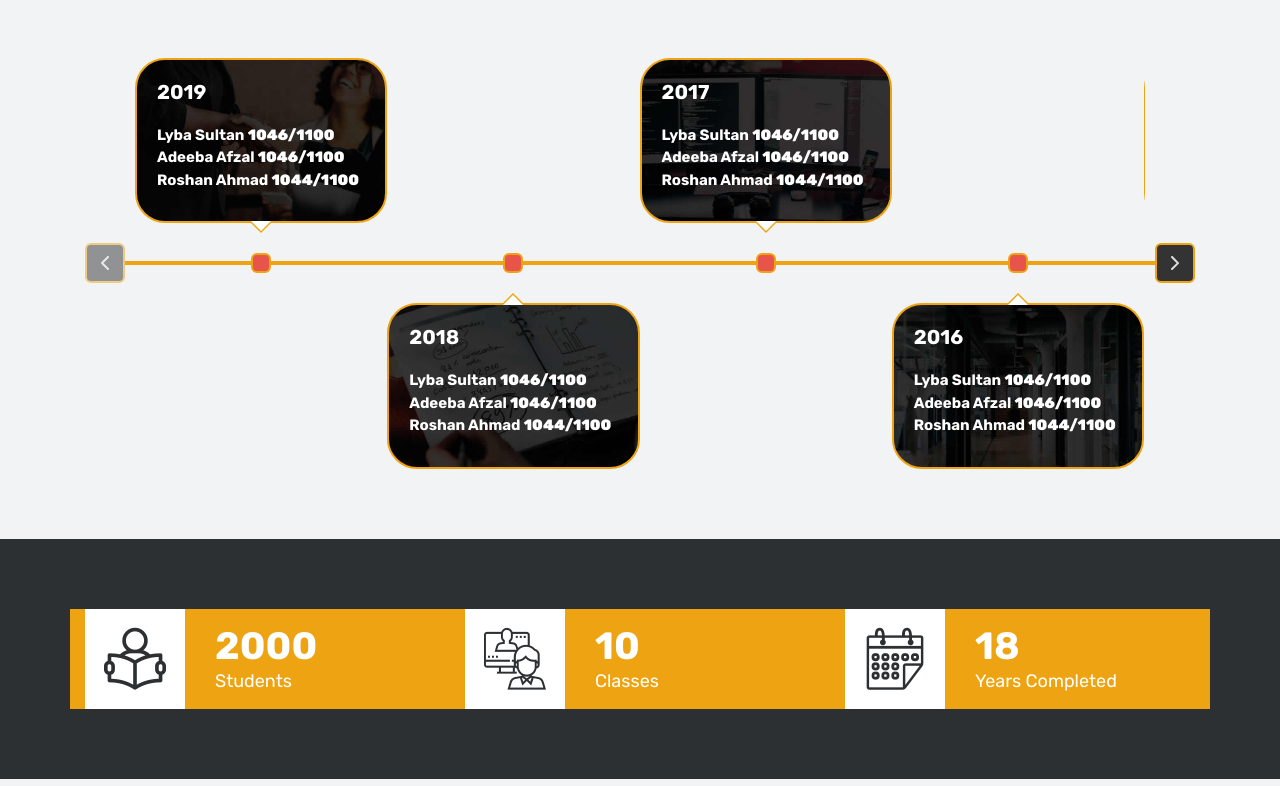
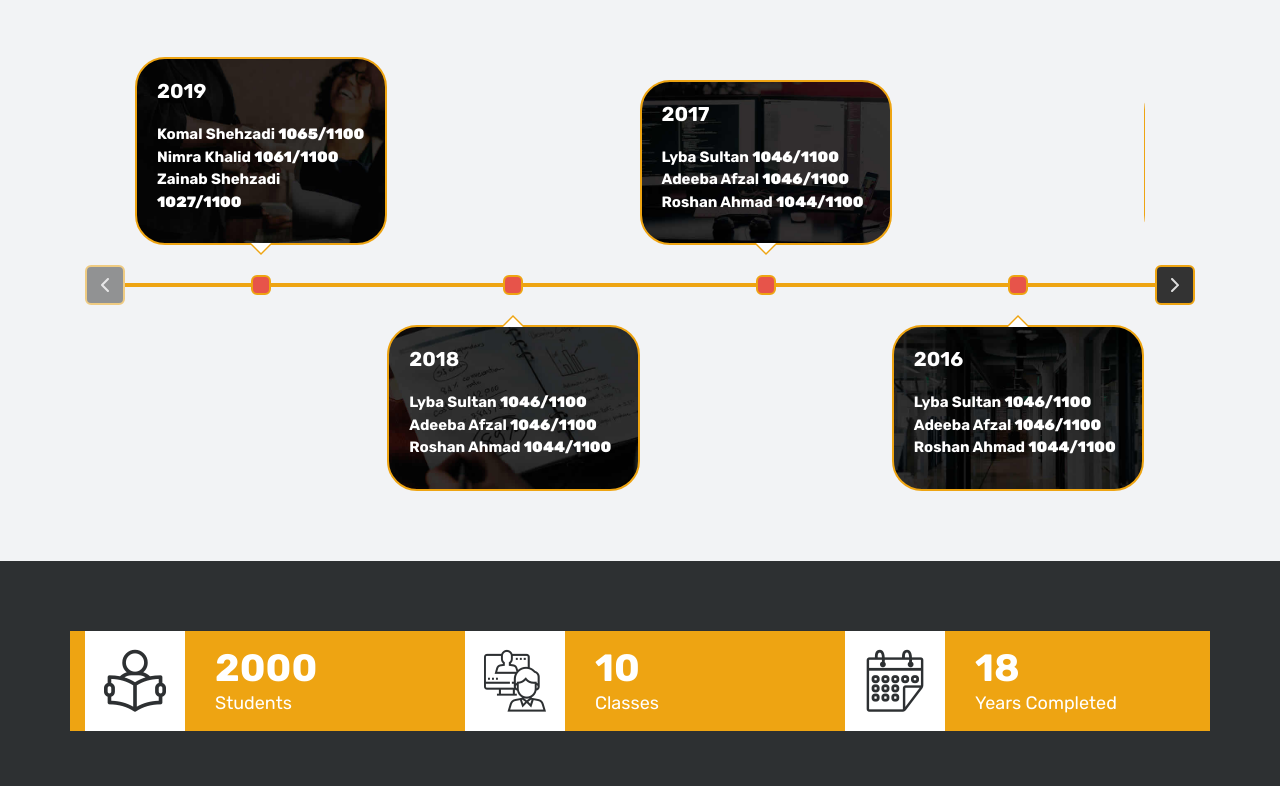
Before and after one commit to allamaiqbalfoundation/allamaiqbalfoundation.github.io, a plain HTML site: page index.html in a window 1280 px wide. Shown: the part 2634-3420 px from the top of the page. Drawn offline with Linux system fonts and the light colour scheme.

Commit message:
Update index.html

```diff
--- a/index.html
+++ b/index.html
@@ -118,7 +118,7 @@
 	  </div>
 	</div>
 
-    <!-- LOADER
+    <!-- LOADER -->
 	<div id="preloader">
 		<div class="loader-container">
 			<div class="progress-br float shadow">
@@ -126,14 +126,14 @@
 			</div>
 		</div>
 	</div>
-	END LOADER -->
+	<!--END LOADER -->
 
 <style>
 </style>
     <!-- Start header -->
-	<header class="top-navbar">
+	<header class="top-navbar ">
         <img class="headerimg" src="images/title.png" alt="school logo" max-width="100%" height="auto"/>
-		<nav class="navbar navbar-expand-lg navbar-light bg-light">
+		<nav class="navbar navbar-expand-lg navbar-light bg-light ">
 			<div class="container-fluid" class="">
 				<a class="navbar-brand" href="index.html"></a>
 				<button class="navbar-toggler" type="button" data-toggle="collapse" data-target="#navbars-host" aria-controls="navbars-rs-food" aria-expanded="false" aria-label="Toggle navigation">
@@ -341,11 +341,13 @@
 					<div class="timeline__items">
 						<div class="timeline__item">
 							<div class="timeline__content img-bg-01">
-								<h2>2019</h2>
+
+                                <h2>2019</h2>
+
 								<p>
-                                    <strong>Lyba Sultan      <b>1046/1100</b></strong><br/>
-                                    <strong>Adeeba Afzal       <b>1046/1100</b></strong><br/>
-                                    <strong>Roshan Ahmad       <b>1044/1100</b></strong><br/>
+                                    <strong>Komal Shehzadi      <b>1065/1100</b></strong><br/>
+                                    <strong>Nimra Khalid       <b>1061/1100</b></strong><br/>
+                                    <strong>Zainab Shehzadi      <b>1027/1100</b></strong><br/>
                                 </p>
 							</div>
 						</div>
@@ -697,7 +699,6 @@
 						<div class="footer-right">
 							<ul class="footer-links-soi">
 								<li><a href="https://www.facebook.com/allamaiqbal.foundationschool"><i class="fa fa-facebook"></i></a></li>
-								<li><a href="#"><i class="fa fa-github"></i></a></li>
 								<li><a href="#"><i class="fa fa-twitter"></i></a></li>
 								<li><a href="#"><i class="fa fa-dribbble"></i></a></li>
 								<li><a href="#"><i class="fa fa-pinterest"></i></a></li>
```
